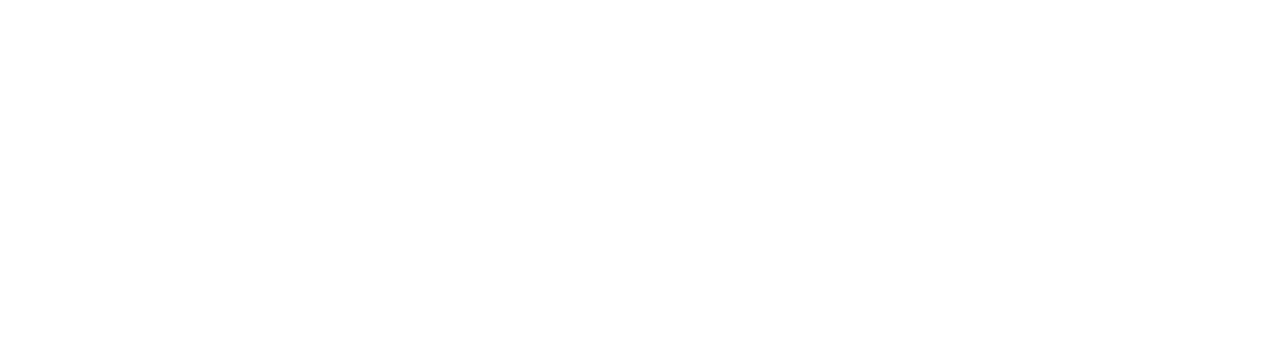
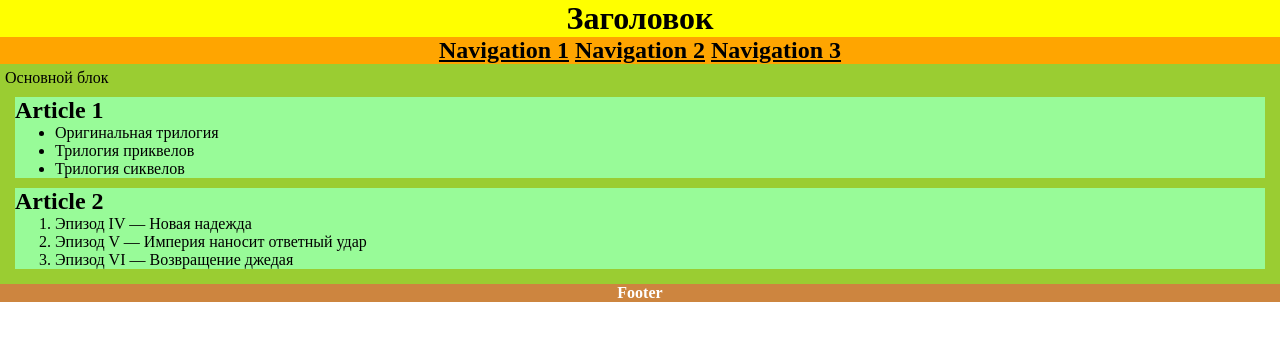
Before and after one commit to js-tasks-ru/htmlcss-20220317_alekevge, a website: page 02-dz0/01-semantic-mockup/solution.html in a window 1280 px wide. Drawn offline with Linux system fonts and the light colour scheme.

Commit message:
02-intro solution

```diff
--- a/02-dz0/01-semantic-mockup/solution.html
+++ b/02-dz0/01-semantic-mockup/solution.html
@@ -1,4 +1,80 @@
 <!DOCTYPE html>
 <html lang="ru">
+<head>
+    <meta charset="UTF-8">
+    <meta http-equiv="X-UA-Compatible" content="IE=edge">
+    <meta name="viewport" content="width=device-width, initial-scale=1.0">
+    <title>Document</title>
+    <style>
+        header,nav,footer{
+            text-align: center;
+        }
+        h1,h2{
+            margin: 0;
+        }
+        header{
+            background-color: yellow;
+        }
+        main{
+            background-color: yellowgreen;
+            padding: 5px;
+        }
+        nav{
+            background-color: orange;
+        }
+        article{
+            background-color: palegreen;
+            margin: 10px;
+        }
+        footer{
+            background-color: peru;
+        }
+        ol,ul,body{
+            margin: 0;
+        }
+        strong{
+            color:white
+        }
+    </style>
+</head>
+<body>
     <!-- Ваше решение -->
+    <header>
+        <h1>Заголовок</h1>
+    </header>
+
+    <nav>
+        <h2>
+            <a><u>Navigation 1</u></a>
+            <a><u>Navigation 2</u></a>
+            <a><u>Navigation 3</u></a>
+        </h2>
+    </nav>
+
+    <main>
+        Основной блок
+        <article>
+            <h2>
+                Article 1
+            </h2>
+            <ul>
+                <li>Оригинальная трилогия</li>
+                <li>Трилогия приквелов</li>
+                <li>Трилогия сиквелов</li>
+            </ul>
+        </article>
+        <article>
+            <h2>Article 2</h2>
+            <ol>
+                <li>Эпизод IV — Новая надежда</li>
+                <li>Эпизод V — Империя наносит ответный удар</li>
+                <li>Эпизод VI — Возвращение джедая</li>
+            </ol>
+        </article>
+    </main>
+
+    <footer>
+        <strong>Footer</strong>
+    </footer>
+</body>
 </html>
```
